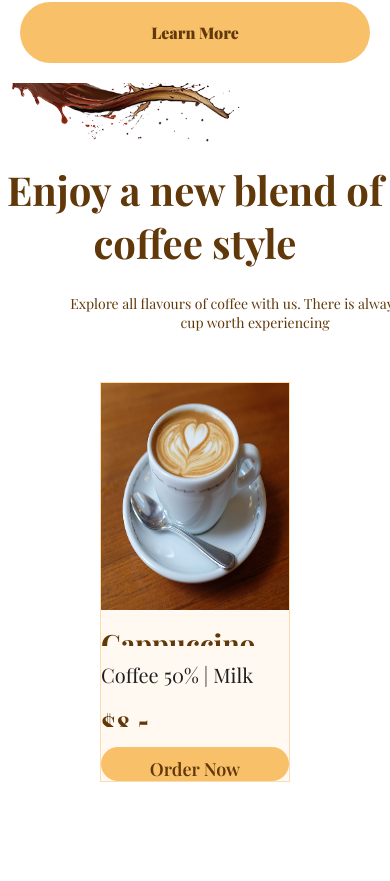
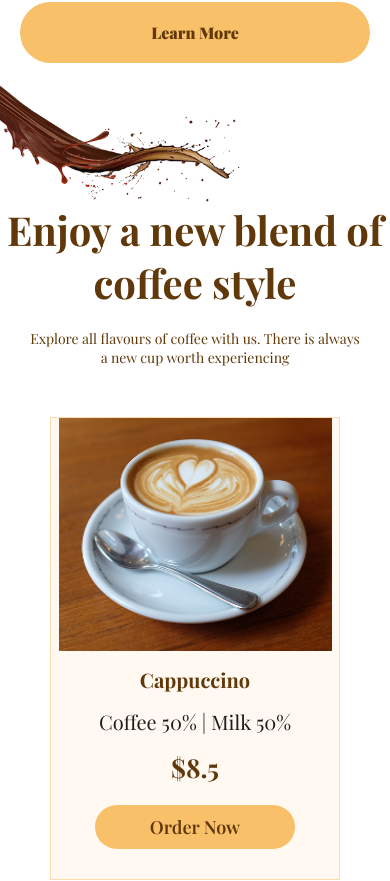
Before and after one commit to Poovarasi48/coffee-website-beanscene, a React (Vite) app in the folder vite-project/: page / in a window 390 px wide. Shown: the part 1690-2571 px from the top of the page. Built offline with nearby package versions, Linux system fonts and the light colour scheme; a web font is replaced by a local one.

Commit message:
fixed section 3 media queries mobile

```diff
--- a/vite-project/src/Section2.css
+++ b/vite-project/src/Section2.css
@@ -56,19 +56,21 @@
 
 .coffe-bean-cup-img {
     position: absolute;
-    top: 50px;
-    width: 650px;
-    height: 650px;
+    width: 300px;
+    height: 200px;
+    position: absolute;
+    left: 50%;
     object-fit: cover;
 }
 
 
 @media (max-width: 480px) {
 
-    *{
+    * {
         width: 100%;
         overflow-x: hidden;
     }
+
     .description-container {
         display: flex;
         flex-direction: column;
@@ -100,7 +102,7 @@
         margin-top: 250px;
         font-size: 14px;
         text-align: center;
-        line-height:28px;
+        line-height: 28px;
         padding: 20px;
         color: #707070;
     }
--- a/vite-project/src/Section3.css
+++ b/vite-project/src/Section3.css
@@ -12,6 +12,12 @@
   height: 800px;
   position: relative;
 
+}
+
+.sub-title3 {
+  font-size: 60px;
+  margin-bottom: 25px;
+  color: var(--primary-color2);
 }
 
 .description3 {
@@ -93,7 +99,7 @@
   z-index: -1;
 }
 
-@media (max-width: 780px) {
+@media (max-width: 480px) {
   .section3-container {
     display: flex;
     flex-direction: column;
@@ -101,13 +107,19 @@
     position: relative;
 
   }
+  .sub-title3{
+    font-size: 40px;
+    margin-top: 120px;
+    margin-bottom: 20px;
+  }
 
   .description3 {
     color: var(--font-color);
     font-size: 14px;
     text-align: center;
-    margin-left: 60px;
-    margin-right: 60px;
+    padding: 0px 30px;
+    margin-bottom: 30px;
+
 
   }
 
@@ -115,7 +127,9 @@
     display: flex;
     flex-direction: column;
     width: 100%;
-    gap: 100px;
+    padding: 20px 50px;
+    gap: 50px;
+
   }
 
   .items {
@@ -123,26 +137,31 @@
     flex-direction: column;
     justify-content: center;
     align-items: center;
-    height: 400px;
+    width: 100%;
+    height: auto;
+    padding-bottom: 30px;
     background-color: var(--border-fill-color);
     border: 1px solid rgb(249, 192, 106, 0.50);
   }
 
   .item-img {
-    width: 100%;
-    height: 100%;
+    width: 273px;
+    height: 233px;
+    object-fit: cover;
   }
 
   .item-name {
     margin-top: 15px;
     color: var(--primary-font-color);
-    font-size: 28px;
+    font-size: 20px;
+    text-align: center;
     font-weight: 700;
   }
 
   .item-content {
     margin-top: 15px;
     font-size: 20px;
+    text-align: center;
     color: var(--item-content-font-color);
   }
 
@@ -151,17 +170,20 @@
     font-size: 26px;
     color: var(--primary-font-color);
     font-weight: 700;
+    text-align: center;
   }
 
   .order-btn {
     margin-top: 20px;
     padding: 10px 40px;
+    width: 200px;
     background-color: var(--primary-color);
     border: none;
     color: var(--primary-font-color);
     font-size: 18px;
     border-radius: 30px;
     font-weight: 600;
+
 
   }
 
@@ -178,7 +200,7 @@
   .coffee-blast-left-design {
     width: 250px;
     position: absolute;
-    top: -110px;
+    top: -50px;
     z-index: -1;
   }
 
--- a/vite-project/src/Section3.jsx
+++ b/vite-project/src/Section3.jsx
@@ -17,7 +17,7 @@ export default function ThirdSection() {
         <>
             <div className='section3-container'>
                 <img src='coffee_blast.png' className='coffee-blast-left-design'/>
-                <h2 className='sub-title' style={{ textAlign: 'center' }}>
+                <h2 className='sub-title3' style={{ textAlign: 'center' }}>
                     Enjoy a new blend of coffee style</h2>
                 <p className='description3'>
                     Explore all flavours of coffee with us. There is always a new cup worth experiencing</p>
```
